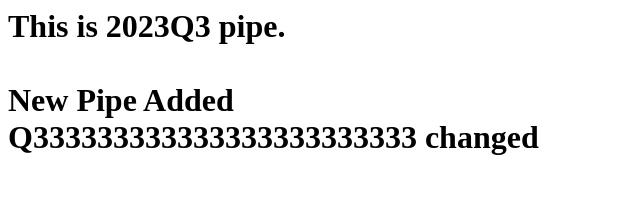
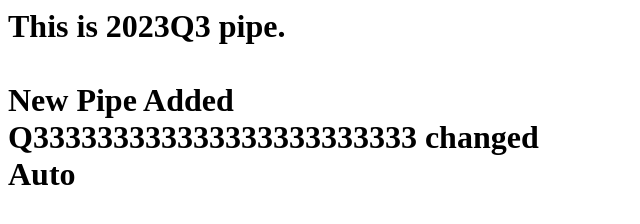
Before and after one commit to Darzzzz/q1q2q3-jenkinsfile-docker, a plain HTML site: page index.html in a window 1280 px wide. Shown: the whole page, without its empty margins (0-640 px from the left). Drawn offline with Linux system fonts and the light colour scheme.

Commit message:
Q3 changed for auto

```diff
--- a/index.html
+++ b/index.html
@@ -1,5 +1,6 @@
 <h1>
 	This is 2023Q3 pipe.<br><br>
 	New Pipe Added<br>
-	Q333333333333333333333333 changed
+	Q333333333333333333333333 changed<br>
+	Auto
 </h1>
```
